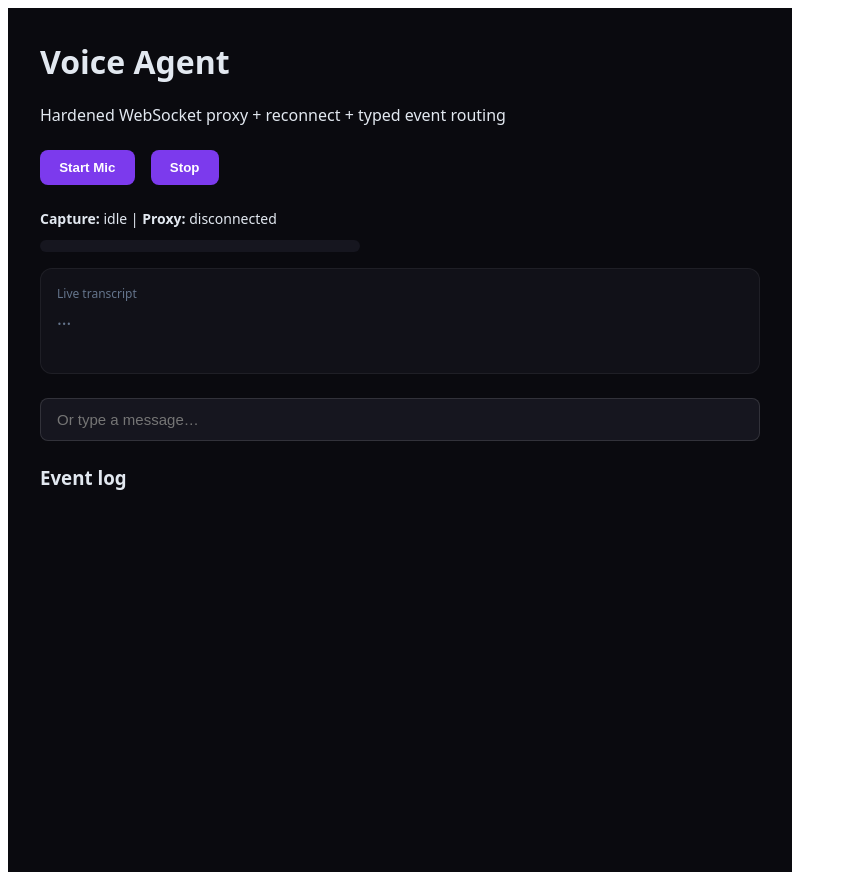
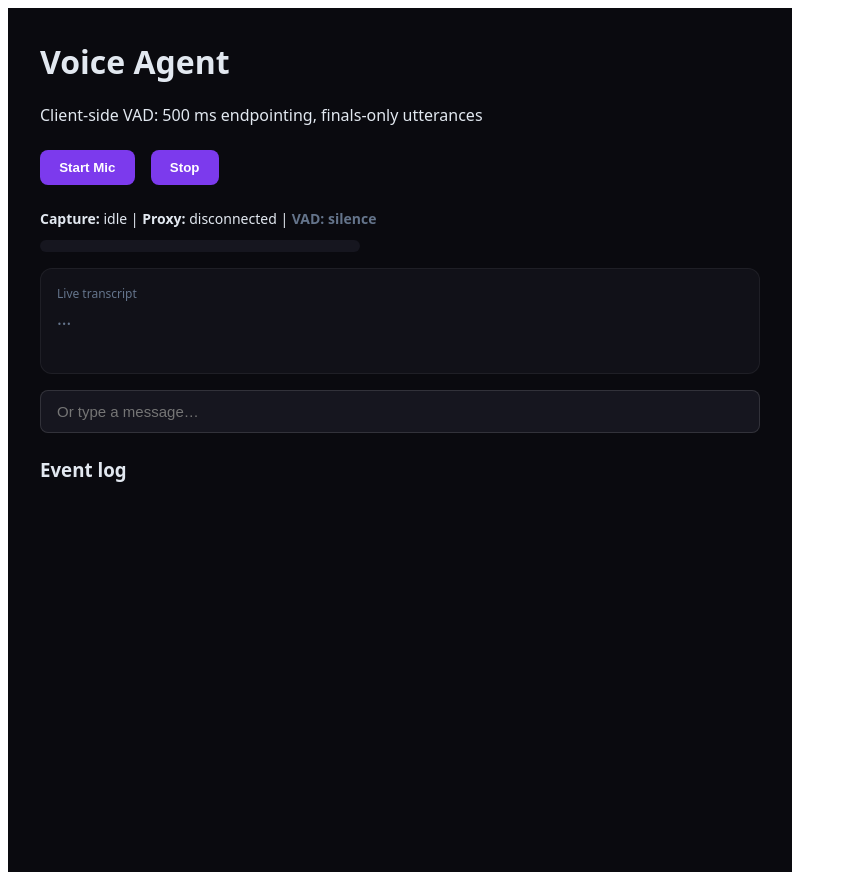
Before and after one commit to darunbjork/voice-agent, a React (Vite) app in the folder packages/web/: page / in a window 1280 px wide. Shown: the whole page, without its empty margins (0-847 px from the left). Built offline with nearby package versions, Linux system fonts and the light colour scheme.

Commit message:
feat(web): client-side VAD — 500 ms endpointing, finals-only utterances (#9)

```diff
--- a/packages/web/src/App.tsx
+++ b/packages/web/src/App.tsx
@@ -2,11 +2,13 @@ import { useCallback, useState } from "react";
 import type { CSSProperties, FormEvent } from "react";
 import { useAudioCapture } from "./hooks/useAudioCapture.js";
 import { useDeepgramProxy } from "./hooks/useDeepgramProxy.js";
+import { useVAD } from "./hooks/useVAD.js";
 
 export function App() {
   const [log, setLog] = useState<string[]>([]);
   const [interim, setInterim] = useState("");
   const [finalText, setFinalText] = useState("");
+  const [utterances, setUtterances] = useState<string[]>([]);
 
   const appendLog = useCallback((line: string) => {
     setLog((prev) => [line, ...prev].slice(0, 40));
@@ -17,12 +19,12 @@ export function App() {
       onSessionId: (id) => appendLog(`session_id → ${id}`),
       onInterim: (text) => {
         setInterim(text);
-        appendLog(`interim → ${text}`);
       },
       onFinal: (text, latencyMs) => {
         setFinalText(text);
         setInterim("");
-        appendLog(`FINAL → ${text} (${latencyMs} ms)`);
+        setUtterances((prev) => [text, ...prev].slice(0, 10));
+        appendLog(`FINAL utterance → "${text}" (${latencyMs} ms)`);
       },
       onError: (code, message) => {
         appendLog(`error → ${code}: ${message}`);
@@ -40,10 +42,17 @@ export function App() {
     },
   });
 
+  const vad = useVAD({
+    threshold: 0.02,
+    minSpeechMs: 150,
+    silenceDurationMs: 500,
+    onSpeechStart: () => appendLog("VAD → speech_start"),
+    onSpeechEnd: () => appendLog("VAD → speech_end (500 ms silence)"),
+  });
+
   const capture = useAudioCapture({
-    onChunk: (chunk) => {
-      proxy.sendAudio(chunk);
-    },
+    onChunk: (chunk) => proxy.sendAudio(chunk),
+    onRms: (rms) => vad.feed(rms),
   });
 
   const handleStart = async () => {
@@ -55,6 +64,7 @@ export function App() {
   const handleStop = () => {
     capture.stop();
     proxy.disconnect();
+    vad.reset();
     setInterim("");
     appendLog("stopped");
   };
@@ -70,6 +80,8 @@ export function App() {
     appendLog(`text_input → ${text}`);
   };
 
+  const vadColor = vad.state === "speech" ? "#22c55e" : capture.isCapturing ? "#a78bfa" : "#64748b";
+
   return (
     <div
       style={{
@@ -82,7 +94,7 @@ export function App() {
       }}
     >
       <h1 style={{ marginTop: 0 }}>Voice Agent</h1>
-      <p>Hardened WebSocket proxy + reconnect + typed event routing</p>
+      <p>Client-side VAD: 500 ms endpointing, finals-only utterances</p>
 
       <div style={{ display: "flex", gap: "1rem", margin: "1.5rem 0" }}>
         <button onClick={handleStart} disabled={capture.isCapturing} style={btnStyle}>
@@ -101,14 +113,16 @@ export function App() {
         <strong>Capture:</strong> {capture.status}
         {"  |  "}
         <strong>Proxy:</strong> {proxy.status}
+        {"  |  "}
+        <strong style={{ color: vadColor }}>VAD: {vad.state}</strong>
         {proxy.sessionId && (
           <>
             {"  |  "}
             <strong>Session:</strong> {proxy.sessionId.slice(0, 8)}…
           </>
         )}
+        {capture.error && <span style={{ color: "#ef4444" }}> — {capture.error}</span>}
         {proxy.lastError && <span style={{ color: "#ef4444" }}> — {proxy.lastError}</span>}
-        {capture.error && <span style={{ color: "#ef4444" }}> — {capture.error}</span>}
       </div>
 
       <div
@@ -125,8 +139,8 @@ export function App() {
           style={{
             height: "100%",
             width: `${Math.min(100, capture.level * 400)}%`,
-            background: "#7c3aed",
-            transition: "width 50ms linear",
+            background: vad.state === "speech" ? "#22c55e" : "#7c3aed",
+            transition: "width 50ms linear, background 150ms",
           }}
         />
       </div>
@@ -137,11 +151,13 @@ export function App() {
           border: "1px solid rgba(255,255,255,0.06)",
           borderRadius: 12,
           padding: "1rem",
-          marginBottom: "1.5rem",
+          marginBottom: "1rem",
           minHeight: 72,
         }}
       >
-        <div style={{ color: "#64748b", fontSize: 12, marginBottom: 4 }}>Live transcript</div>
+        <div style={{ color: "#64748b", fontSize: 12, marginBottom: 4 }}>
+          Live transcript {vad.state === "speech" ? "(speaking…)" : ""}
+        </div>
         <div style={{ fontSize: 18 }}>
           {finalText && <span style={{ color: "#e2e8f0" }}>{finalText}</span>}
           {interim && (
@@ -150,6 +166,21 @@ export function App() {
           {!finalText && !interim && <span style={{ color: "#64748b" }}>…</span>}
         </div>
       </div>
+
+      {utterances.length > 0 && (
+        <div style={{ marginBottom: "1.5rem" }}>
+          <div style={{ color: "#64748b", fontSize: 12, marginBottom: 6 }}>
+            Completed utterances (finals only)
+          </div>
+          <ul style={{ margin: 0, paddingLeft: "1.2rem" }}>
+            {utterances.map((u, i) => (
+              <li key={i} style={{ marginBottom: 4 }}>
+                {u}
+              </li>
+            ))}
+          </ul>
+        </div>
+      )}
 
       <form onSubmit={handleTextSubmit} style={{ marginBottom: "1.5rem" }}>
         <input
--- a/packages/web/src/hooks/useAudioCapture.ts
+++ b/packages/web/src/hooks/useAudioCapture.ts
@@ -23,12 +23,20 @@ export type AudioCaptureControls = {
 
 export type UseAudioCaptureOptions = {
   onChunk: (chunk: ArrayBuffer) => void;
+  /**
+   * Called with the current RMS (0..1) on every audio frame.
+   * Bypasses React state so VAD and meters can consume audio-rate
+   * samples without triggering a re-render per frame.
+   */
+  onRms?: (rms: number) => void;
 };
 
 export function useAudioCapture(
   options: UseAudioCaptureOptions,
 ): AudioCaptureState & AudioCaptureControls {
-  const { onChunk } = options;
+  const { onChunk, onRms } = options;
+  const onRmsRef = useRef(onRms);
+  onRmsRef.current = onRms;
 
   const [status, setStatus] = useState<CaptureStatus>("idle");
   const [error, setError] = useState<string | null>(null);
@@ -102,6 +110,7 @@ export function useAudioCapture(
         const input = event.inputBuffer.getChannelData(0);
         const rms = computeRms(input);
         setLevel(rms);
+        onRmsRef.current?.(rms);
 
         let samples: Float32Array;
         if (Math.abs(ratio - 1) < 0.01) {
--- /dev/null
+++ b/packages/web/src/hooks/useVAD.ts
@@ -0,0 +1,86 @@
+import { useCallback, useRef, useState } from "react";
+
+export type VADState = "silence" | "speech";
+
+export type UseVADOptions = {
+  threshold?: number;
+  minSpeechMs?: number;
+  silenceDurationMs?: number;
+  onSpeechStart?: () => void;
+  onSpeechEnd?: () => void;
+};
+
+export type UseVADControls = {
+  feed: (rms: number) => void;
+  reset: () => void;
+};
+
+const DEFAULT_THRESHOLD = 0.02;
+const DEFAULT_MIN_SPEECH_MS = 150;
+const DEFAULT_SILENCE_MS = 500;
+
+export function useVAD(options: UseVADOptions = {}): { state: VADState } & UseVADControls {
+  const {
+    threshold = DEFAULT_THRESHOLD,
+    minSpeechMs = DEFAULT_MIN_SPEECH_MS,
+    silenceDurationMs = DEFAULT_SILENCE_MS,
+    onSpeechStart,
+    onSpeechEnd,
+  } = options;
+
+  const [state, setState] = useState<VADState>("silence");
+
+  const stateRef = useRef<VADState>("silence");
+  const aboveSinceRef = useRef<number | null>(null);
+  const belowSinceRef = useRef<number | null>(null);
+  const onSpeechStartRef = useRef(onSpeechStart);
+  const onSpeechEndRef = useRef(onSpeechEnd);
+  onSpeechStartRef.current = onSpeechStart;
+  onSpeechEndRef.current = onSpeechEnd;
+
+  const reset = useCallback(() => {
+    stateRef.current = "silence";
+    aboveSinceRef.current = null;
+    belowSinceRef.current = null;
+    setState("silence");
+  }, []);
+
+  const feed = useCallback(
+    (rms: number) => {
+      const now = performance.now();
+      const above = rms >= threshold;
+
+      if (stateRef.current === "silence") {
+        if (above) {
+          if (aboveSinceRef.current === null) {
+            aboveSinceRef.current = now;
+          } else if (now - aboveSinceRef.current >= minSpeechMs) {
+            stateRef.current = "speech";
+            belowSinceRef.current = null;
+            setState("speech");
+            onSpeechStartRef.current?.();
+          }
+        } else {
+          aboveSinceRef.current = null;
+        }
+        return;
+      }
+
+      if (!above) {
+        if (belowSinceRef.current === null) {
+          belowSinceRef.current = now;
+        } else if (now - belowSinceRef.current >= silenceDurationMs) {
+          stateRef.current = "silence";
+          aboveSinceRef.current = null;
+          setState("silence");
+          onSpeechEndRef.current?.();
+        }
+      } else {
+        belowSinceRef.current = null;
+      }
+    },
+    [threshold, minSpeechMs, silenceDurationMs],
+  );
+
+  return { state, feed, reset };
+}
```
